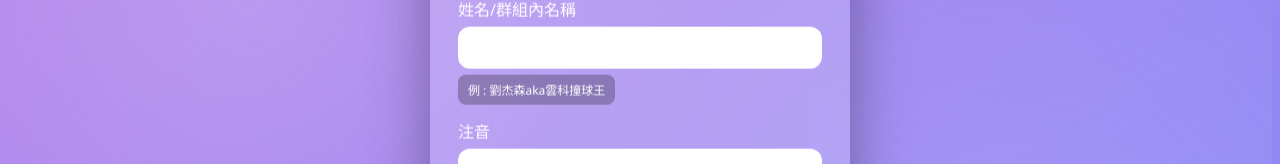
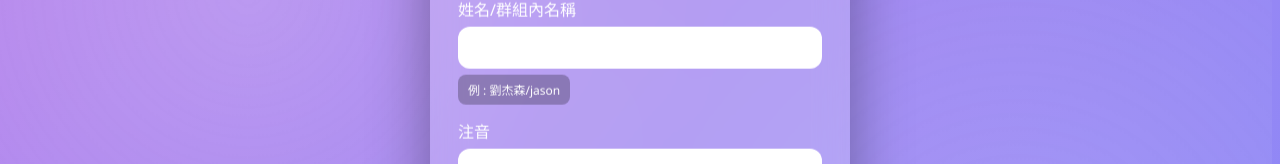
Before and after one commit to book31014-cmd/The-gift-of-statistics, a plain HTML site: page gift_form/index.html in a window 1280 px wide. Shown: the part 242-406 px from the top of the page. Drawn offline with Linux system fonts and the light colour scheme.

Commit message:
Update index.html

```diff
--- a/gift_form/index.html
+++ b/gift_form/index.html
@@ -194,7 +194,7 @@ button{
 
     <label>姓名/群組內名稱</label>
     <input id="name">
-    <div class="note">例 :  劉杰森aka雲科撞球王</label></div>
+    <div class="note">例 :  劉杰森/jason</label></div>
 
     <label>注音</label>
     <input id="zhuyin">
```
